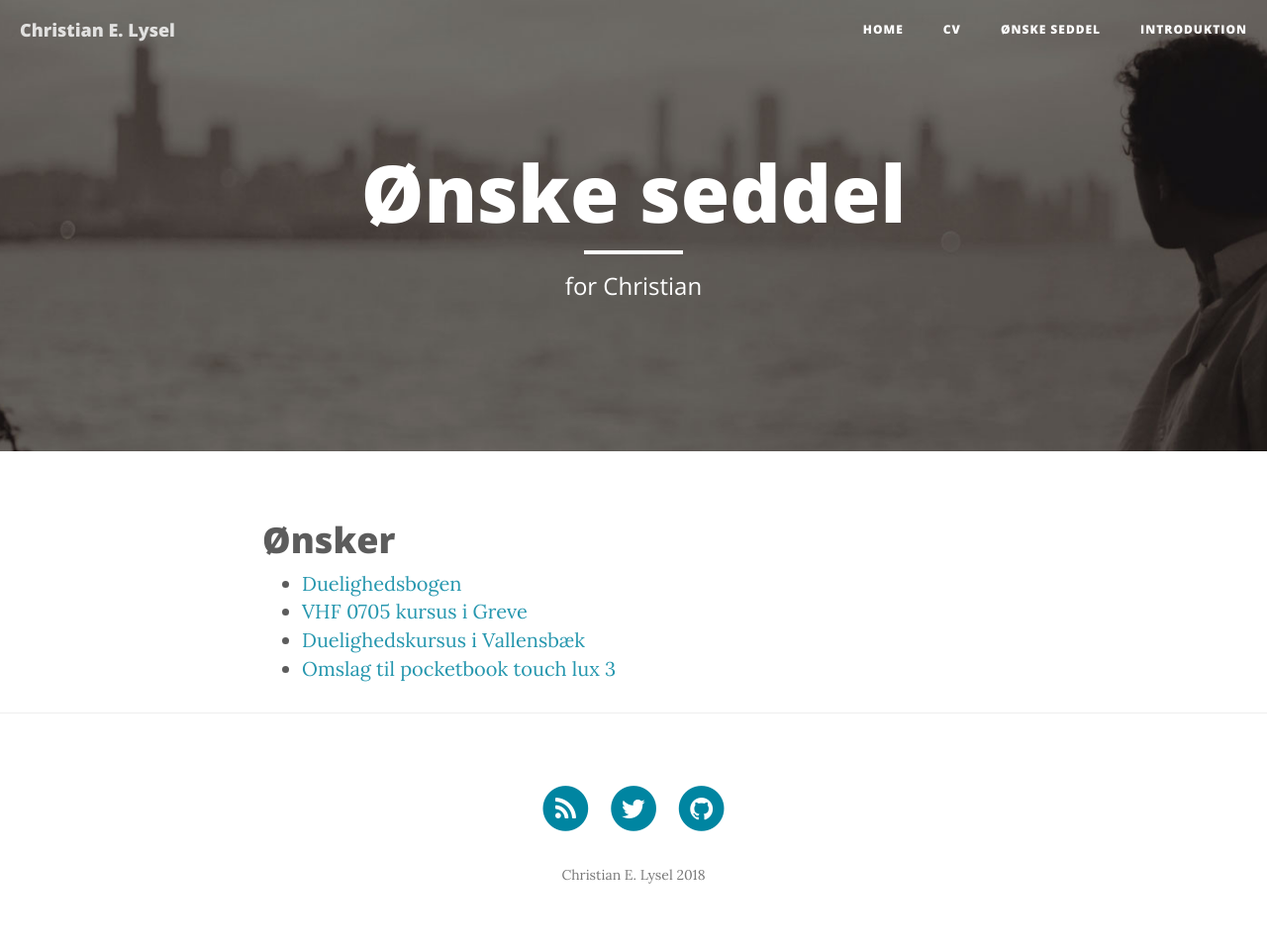
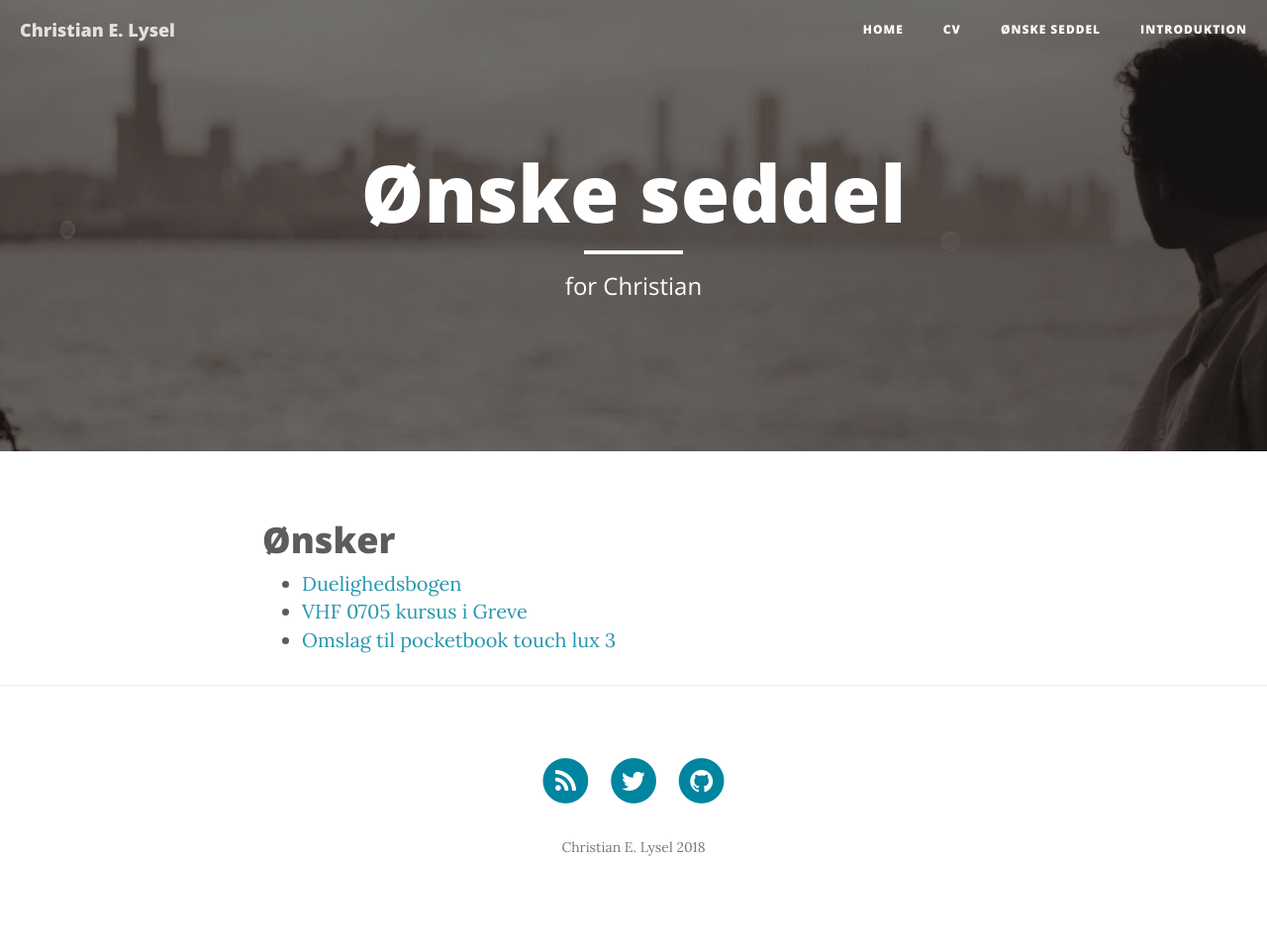
Before and after one commit to clysel/christian.lysel.net, a Jekyll site: the page built from gave.markdown, in a window 1280 px wide. Shown: the whole page at 99% size. Built offline with Jekyll 4.4.1, drawn with Linux system fonts in a browser that asks for light colours; nearby versions of some CDN libraries; after the commit the page ends 932 px from its top, so only the background shows below that.

Commit message:
Update gave.markdown

```diff
--- a/gave.markdown
+++ b/gave.markdown
@@ -8,5 +8,4 @@ header-img: "img/about-bg.jpg"
 
  * [Duelighedsbogen](https://www.weilbach.com/da/products/boeger/official/weilbach/duelighedsbogen)
  * [VHF 0705 kursus i Greve](https://nauticmarine.dk/vhf-kursus/)
- * [Duelighedskursus i Vallensbæk](https://nauticmarine.dk/sejlbad-praktikduelighed/)
  * [Omslag til pocketbook touch lux 3](https://www.conradelektronik.dk/?websale8=conrad-dk&pi=1462095)
```
